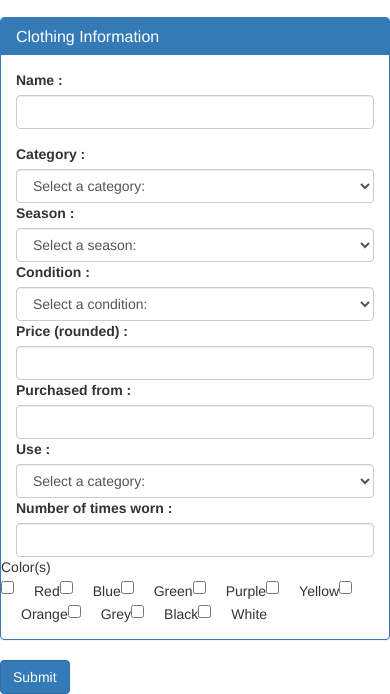
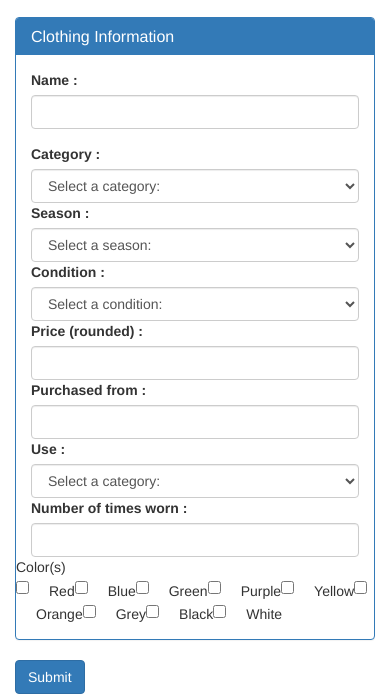
Before and after one commit to LizBossley/minify-my-closet, a PHP site: page /clothing/edit.php in a window 390 px wide. Shown: the part 155-849 px from the top of the page. Run offline with PHP 8.4, Linux system fonts and the light colour scheme; style sheets or scripts are compiled from the project's sources.

Commit message:
Minor mobile style fixes (grid was off)

```diff
--- a/clothing/edit.php
+++ b/clothing/edit.php
@@ -71,11 +71,15 @@ if (isset($_GET['id'])) {
 
 <div class="container">
 	<div class="row">
+		<div class="col-sm-12">
 		<?php if (isset($_GET['view']) && isset($_GET['id']) && $_GET['view'] == 1): ?> <!-- view begin -->
 		<div class="row">
+			<div class="col-sm-12">
 				<div><h2><?php echo $clothing['name'] ?></h2></div>
 			</div>
+		</div>
 		<div class="row">
+			<div class="col-sm-12">
 				<div>
 					<h4>Category: </h4><?php echo $categoryArray[$clothing['category']]?>
 				</div>
@@ -86,7 +90,9 @@ if (isset($_GET['id'])) {
 					<h4>Occasion: </h4><?php echo $typeArray[$clothing['type']] ?>
 				</div>
 			</div>
+		</div>
 		<div class="row">
+			<div class="col-sm-12">
 				<div>
 					<h4>Store: </h4><span class='glyphicon glyphicon-tags' aria-hidden='true'></span>
 					<?php echo (!($clothing['store'] == "") ? $clothing['store'] : " --") ?>
@@ -129,6 +135,12 @@ if (isset($_GET['id'])) {
 						}
 
 						?>
+				</div>
+			</div>
+		</div>
+		<div class="row">
+			<div class="col-sm-12">
+
 			</div>
 		</div>
 
@@ -240,5 +252,6 @@ if (isset($_GET['id'])) {
 
 			</div>
 			</div>
+		</div>
 	</body>
 </html>
```
Also changed, not shown: index.php (+8 -1 lines). Lines whose indentation alone changed are shown as unchanged.
